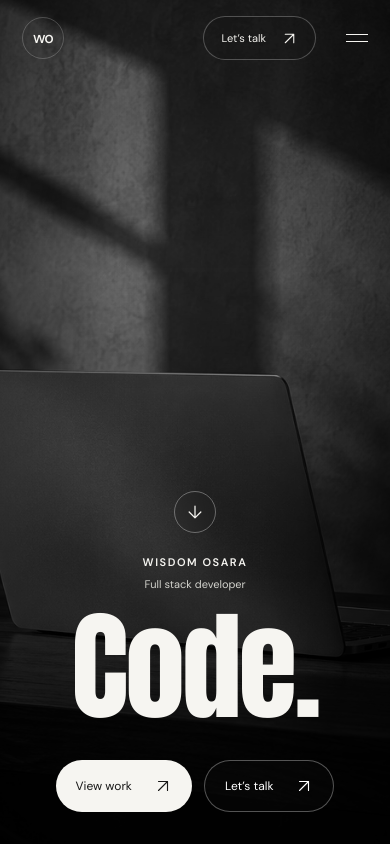
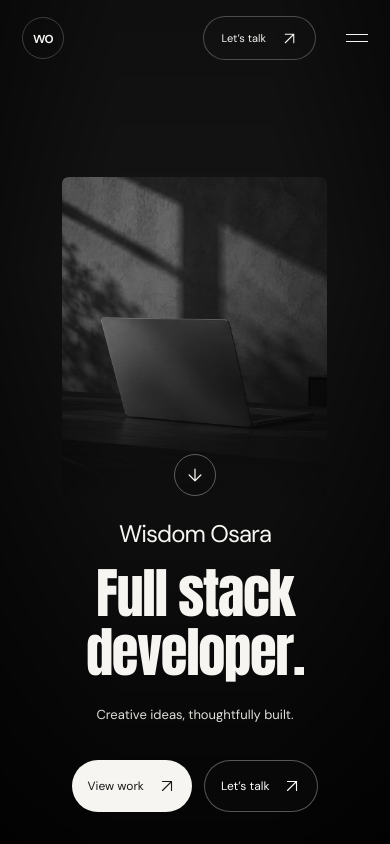
Before and after one commit to wisdomosara/newPortfolio, a plain HTML site: page index.html in a window 390 px wide. Shown: the top 844 px of the page. Drawn offline with Linux system fonts and the light colour scheme.

Commit message:
Lead hero with name and developer title and reduce image size

```diff
--- a/assets/css/identity.css
+++ b/assets/css/identity.css
@@ -75,9 +75,11 @@
 }
 .identity-visual {
   position: absolute;
-  inset: 0;
+  inset: 12% 16% 18%;
   z-index: -2;
   overflow: hidden;
+  border-radius: 6px;
+  mask-image: linear-gradient(#000 45%, transparent 100%);
 }
 .identity-image {
   position: absolute;
@@ -119,28 +121,30 @@
   position: absolute;
   left: 0;
   right: 0;
-  bottom: 42px;
+  bottom: 116px;
+  padding-inline: 22px;
   text-align: center;
   transform: translateY(calc(var(--hero-drift, 0) * -38px));
 }
 .identity-greeting {
-  font-size: 12px;
-  letter-spacing: 0.14em;
-  text-transform: uppercase;
-  font-weight: 600;
-  margin-bottom: 8px;
+  font-size: clamp(28px, 3vw, 42px);
+  letter-spacing: -0.04em;
+  font-weight: 400;
+  margin-bottom: 18px;
 }
-.identity-role {
-  font-size: 12px;
-  color: #d2d2cc;
+.identity-tagline {
+  margin-top: 24px;
+  font-size: 15px;
+  line-height: 1.5;
+  color: #e0e0da;
 }
 .identity-name {
   font-family: "Anton", "Arial Narrow", sans-serif;
-  font-size: clamp(110px, 13vw, 220px);
+  font-size: clamp(76px, 9.5vw, 150px);
   font-weight: 400;
   line-height: 1.04;
   letter-spacing: -0.025em;
-  margin-top: 13px;
+  margin-top: 0;
 }
 .identity-name:focus {
   outline: none;
@@ -189,6 +193,7 @@
   background: #f6f5f1;
   color: #171717;
   font-size: 12px;
+  white-space: nowrap;
   transition:
     background 0.3s,
     color 0.3s;
@@ -313,15 +318,17 @@
 .hero-enter .site-header {
   animation: hero-content-in 0.7s var(--ease) both;
 }
-.hero-enter .identity-greeting,
-.hero-enter .identity-role {
+.hero-enter .identity-greeting {
   animation: hero-content-in 0.7s 0.1s var(--ease) both;
 }
 .hero-enter .name-mask > span {
   animation: hero-name-in 1s 0.12s var(--ease) both;
 }
-.hero-enter .name-mask > em {
-  animation: hero-name-in 1s 0.25s var(--ease) both;
+.hero-enter .name-mask:nth-child(2) > span {
+  animation-delay: 0.25s;
+}
+.hero-enter .identity-tagline {
+  animation: hero-content-in 0.85s 0.4s var(--ease) both;
 }
 .hero-enter .identity-actions {
   animation: hero-content-in 0.85s 0.4s var(--ease) both;
@@ -388,10 +395,10 @@
     font-size: 10px;
   }
   .identity-copy {
-    bottom: 110px;
+    bottom: 120px;
   }
   .identity-name {
-    font-size: clamp(120px, 24vw, 175px);
+    font-size: clamp(48px, 14vw, 96px);
   }
   .identity-actions {
     left: 22px;
@@ -401,17 +408,22 @@
     gap: 12px;
   }
   .hero-button {
-    padding: 13px 20px;
-    gap: 22px;
+    padding: 13px 16px;
+    gap: 14px;
   }
   .identity-greeting {
-    font-size: 11px;
+    font-size: clamp(24px, 6vw, 32px);
+    margin-bottom: 16px;
   }
-  .identity-role {
-    font-size: 11px;
+  .identity-tagline {
+    font-size: 13px;
+    margin-top: 22px;
   }
   .identity-image img {
     object-position: 50% 50%;
+  }
+  .identity-visual {
+    inset: 21% 16% 41%;
   }
 }
 @media (max-width: 600px) {
@@ -447,10 +459,13 @@
     min-height: 540px;
   }
   .identity-name {
-    font-size: 125px;
+    font-size: clamp(64px, 8vw, 92px);
+  }
+  .identity-greeting {
+    font-size: 26px;
   }
   .identity-copy {
-    bottom: 24px;
+    bottom: 105px;
   }
   .hero-scroll {
     margin-bottom: 15px;
--- a/index.html
+++ b/index.html
@@ -73,9 +73,9 @@
       rel="stylesheet"
       href="./assets/css/scroll-scenes.css?v=safari-overflow-1"
     />
-    <link rel="stylesheet" href="./assets/css/identity.css?v=cinematic-hero" />
+    <link rel="stylesheet" href="./assets/css/identity.css?v=personal-hero-1" />
     <script src="./scripts/intro.js?v=stack-shutters" defer></script>
-    <script src="./scripts/portfolio.js?v=current-products" defer></script>
+    <script src="./scripts/portfolio.js?v=personal-hero-1" defer></script>
     <script
       src="./scripts/scroll-scenes.js?v=footer-completion-1"
       defer
@@ -166,15 +166,16 @@
             ><span aria-hidden="true"><svg class="icon-arrow" viewBox="0 0 24 24" fill="none" stroke="currentColor" stroke-width="1.5" stroke-linecap="round" stroke-linejoin="round" aria-hidden="true" focusable="false"><path d="M12 5v14M5 12l7 7 7-7" /></svg></span></a
           >
           <p class="identity-greeting hero-arrival">Wisdom Osara</p>
-          <p class="identity-role hero-arrival">Full stack developer</p>
           <h1
             class="identity-name"
             id="hero-title"
             tabindex="-1"
-            aria-label="Code. Wisdom Osara, full stack developer"
+            aria-label="Wisdom Osara, full stack developer"
           >
-            <span class="name-mask"><span>Code.</span></span>
+            <span class="name-mask"><span>Full stack</span></span>
+            <span class="name-mask"><span>developer.</span></span>
           </h1>
+          <p class="identity-tagline hero-arrival">Creative ideas, thoughtfully built.</p>
         </div>
         <div class="identity-actions hero-arrival">
           <a class="hero-button" href="#work"
@@ -384,8 +385,8 @@
                     <div class="project-image">
                       <div class="browser-frame">
                         <img
-                          src="./assets/images/projects/wisdom-osara.jpg"
-                          alt="The new Wisdom Osara portfolio hero with Code over a monochrome studio image"
+                          src="./assets/images/projects/wisdom-osara.jpg?v=personal-hero-1"
+                          alt="The new Wisdom Osara portfolio hero with his name and full stack developer headline"
                           width="1425"
                           height="891"
                           loading="lazy"
--- a/scripts/portfolio.js
+++ b/scripts/portfolio.js
@@ -154,8 +154,8 @@
     portfolio: {
       title: "Wisdom Osara",
       category: "PERSONAL PORTFOLIO",
-      image: "projects/wisdom-osara.jpg",
-      alt: "The new Wisdom Osara portfolio hero with Code over a monochrome studio image",
+      image: "projects/wisdom-osara.jpg?v=personal-hero-1",
+      alt: "The new Wisdom Osara portfolio hero with his name and full stack developer headline",
       description:
         "My portfolio, built around clean design and considered motion.",
       technologies: ["HTML", "CSS", "JavaScript"],
```
Also changed, not shown: README.md, assets/images/projects/wisdom-osara.jpg, assets/images/projects/wisdom-osara.png.
